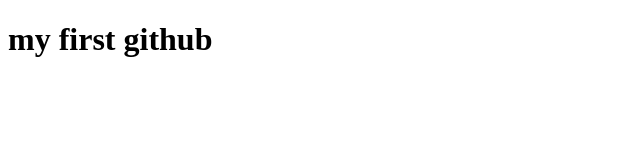
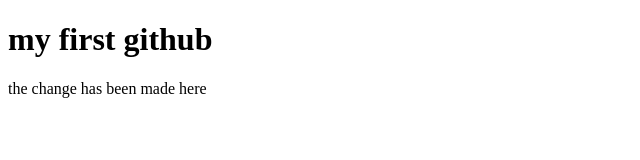
Before and after one commit to Muradalikhan/first-testing, a plain HTML site: page index.html in a window 1280 px wide. Shown: the whole page, without its empty margins (0-640 px from the left). Drawn offline with Linux system fonts and the light colour scheme.

Commit message:
first para is added

```diff
--- a/index.html
+++ b/index.html
@@ -8,5 +8,6 @@
 </head>
 <body>
     <h1>my first github </h1>
+    <p>the change has been made here </p>
 </body>
 </html>
```
